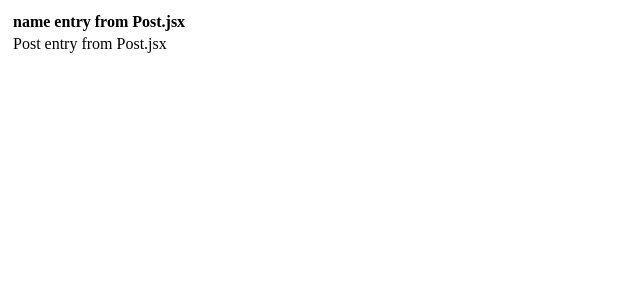
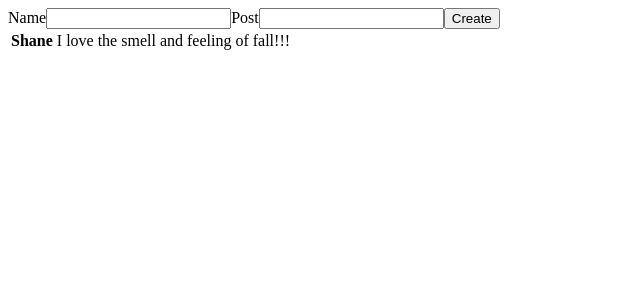
Before and after one commit to STanner03/social-feed, a React (Create React App) app: page / in a window 1280 px wide. Shown: the top 300 px of the page, without its empty margins (0-640 px from the left). Built offline with nearby package versions, Linux system fonts and the light colour scheme.

Commit message:
Completed CreatedPostForm component + Tested functionality.

```diff
--- a/src/App.jsx
+++ b/src/App.jsx
@@ -8,10 +8,18 @@ import NavBar from './Components/NavBar/NavBar';
 
 function App() {
 
-  const [posts, setPosts] = useState();
+  const [posts, setPosts] = useState([{name: 'Shane', post: "I love the smell and feeling of fall!!!"}]);
+
+  function addNewPost(post){
+
+    let tempPosts =[post, ...posts];
+
+    setPosts(tempPosts);
+  }
 
   return (
     <div>
+      <CreatedPostForm addNewPostProperty={addNewPost} />
       <PostList parentPosts={posts} />
     </div>
   );
--- a/src/Components/CreatedPostForm/CreatedPostForm.jsx
+++ b/src/Components/CreatedPostForm/CreatedPostForm.jsx
@@ -1,20 +1,30 @@
+import React, { useState } from 'react';
 
+import Post from "../Post/Post";
 
 const CreatedPostForm = (props) => {
+
+    const [name, setName] = useState('');
+    const [post, setPost] = useState('');
+
+    function handleSubmit(e) {
+        e.preventDefault();
+        let newPost = {
+            name: name,
+            post: post
+        };
+        props.addNewPostProperty(newPost)
+    }
+
     return (
-        <table>
-            <thead>
-                <tr>
-                    <th> name entry from Post.jsx </th>
-                </tr>
-            </thead>
-            <tbody>
-                <tr>
-                    <td> Post entry from Post.jsx </td>
-                </tr>
-            </tbody>
-        </table>
-     );
+        <form onSubmit={handleSubmit}>
+            <label>Name</label>
+            <input type='text' value={name} onChange={(e) => setName(e.target.value)} />
+            <label>Post</label>
+            <input type='text' value={post} onChange={(e) => setPost(e.target.value)} />
+            <button type="submit">Create</button>
+        </form>
+    );
 }
 
 export default CreatedPostForm;
--- a/src/Components/Post/Post.jsx
+++ b/src/Components/Post/Post.jsx
@@ -3,8 +3,19 @@ import React, { useState } from 'react';
 
 const Post = (props) => {
     return (
-        ('')
-     );
+        <table>
+            <thead>
+                <tr>
+                    <th> name entry from CreatedPostForm.jsx </th>
+                </tr>
+            </thead>
+            <tbody>
+                <tr>
+                    <td> Post entry from CreatedPostForm.jsx </td>
+                </tr>
+            </tbody>
+        </table>
+    );
 }
 
 export default Post;
--- a/src/Components/PostList/PostList.jsx
+++ b/src/Components/PostList/PostList.jsx
@@ -1,11 +1,18 @@
-import CreatedPostForm from "../CreatedPostForm/CreatedPostForm";
+import Post from "../Post/Post";
 
 const PostList = (props) => {
     return (
         <table>
-            <tr>
-                <CreatedPostForm/>
-            </tr>
+            <tbody>
+            {props.parentPosts.map((post) => {
+                return (
+                <tr>
+                    <th>{post.name}</th>
+                    <td>{post.post}</td>
+                </tr>
+                );
+            })}
+            </tbody>
         </table>
     );
 }
```
